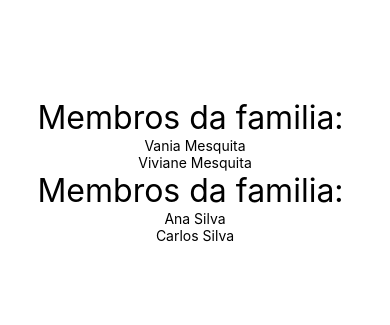
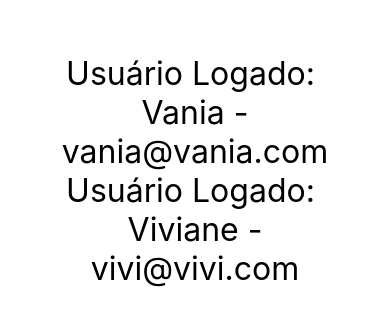
Before and after one commit to vaniamesquita/exerciciosReactNative, a React Native app: screen / in a window 390 px wide. Shown: the part 251-576 px from the top of the page. Built offline with nearby package versions, Linux system fonts and the light colour scheme.

Commit message:
renderização condicional

```diff
--- a/src/App.js
+++ b/src/App.js
@@ -1,9 +1,10 @@
 import React from 'react';
 import {View, StyleSheet} from 'react-native';
-import ParImpar from './components/ParImpar';
-import Familia from './components/relacao/Familia';
-import Membro from './components/relacao/Membro';
+import UsuarioLogado from './components/UsuarioLogado';
 
+// import ParImpar from './components/ParImpar';
+// import Familia from './components/relacao/Familia';
+// import Membro from './components/relacao/Membro';
 // import Botao from './components/Botao';
 // import Contador from './components/Contador';
 // import Diferenciar from './components/Diferenciar';
@@ -16,6 +17,15 @@ import Membro from './components/relacao/Membro';
 //componente baseado em função -> funcional
 export default () => (
   <View style={style.App}>
+
+    <UsuarioLogado usuario={ {nome: 'Vania', email: 'vania@vania.com' } }/>
+    <UsuarioLogado usuario={ {nome: 'Viviane', email: 'vivi@vivi.com' } }/>
+    <UsuarioLogado usuario={ {nome: 'Bellinha' } }/>
+    <UsuarioLogado usuario={ {email: 'isa@vania.com' } }/>
+    <UsuarioLogado usuario={null}/>
+    <UsuarioLogado usuario={{}}/>
+
+    {/*
     <Familia>
       <Membro nome = "Vania" sobrenome = "Mesquita"/>
       <Membro nome = "Viviane" sobrenome = "Mesquita"/>
@@ -24,8 +34,6 @@ export default () => (
       <Membro nome = "Ana" sobrenome = "Silva"/>
       <Membro nome = "Carlos" sobrenome = "Silva"/>
     </Familia>
-
-    {/*
     <ParImpar num={20} />
     <Diferenciar/>
     <Contador inicial={100} passo={10}/>
--- /dev/null
+++ b/src/components/If.js
@@ -0,0 +1,7 @@
+export default props => {
+    if(props.teste) {
+        return props.children
+    } else {
+        return false
+    }
+}
--- /dev/null
+++ b/src/components/UsuarioLogado.js
@@ -0,0 +1,18 @@
+import React from 'react'
+import { Text } from 'react-native'
+import Estilo from './estilo'
+import If from './If'
+
+export default props => {
+    const usuario = props.usuario || {}
+    return (
+        <>
+            <If teste={usuario && usuario.nome && usuario.email}>
+                <Text style={Estilo.txtG}>Usuário Logado: </Text>
+                <Text style={Estilo.txtG}>
+                    {usuario.nome} - {usuario.email}
+                </Text>
+            </If>
+        </>
+    )
+}
```
